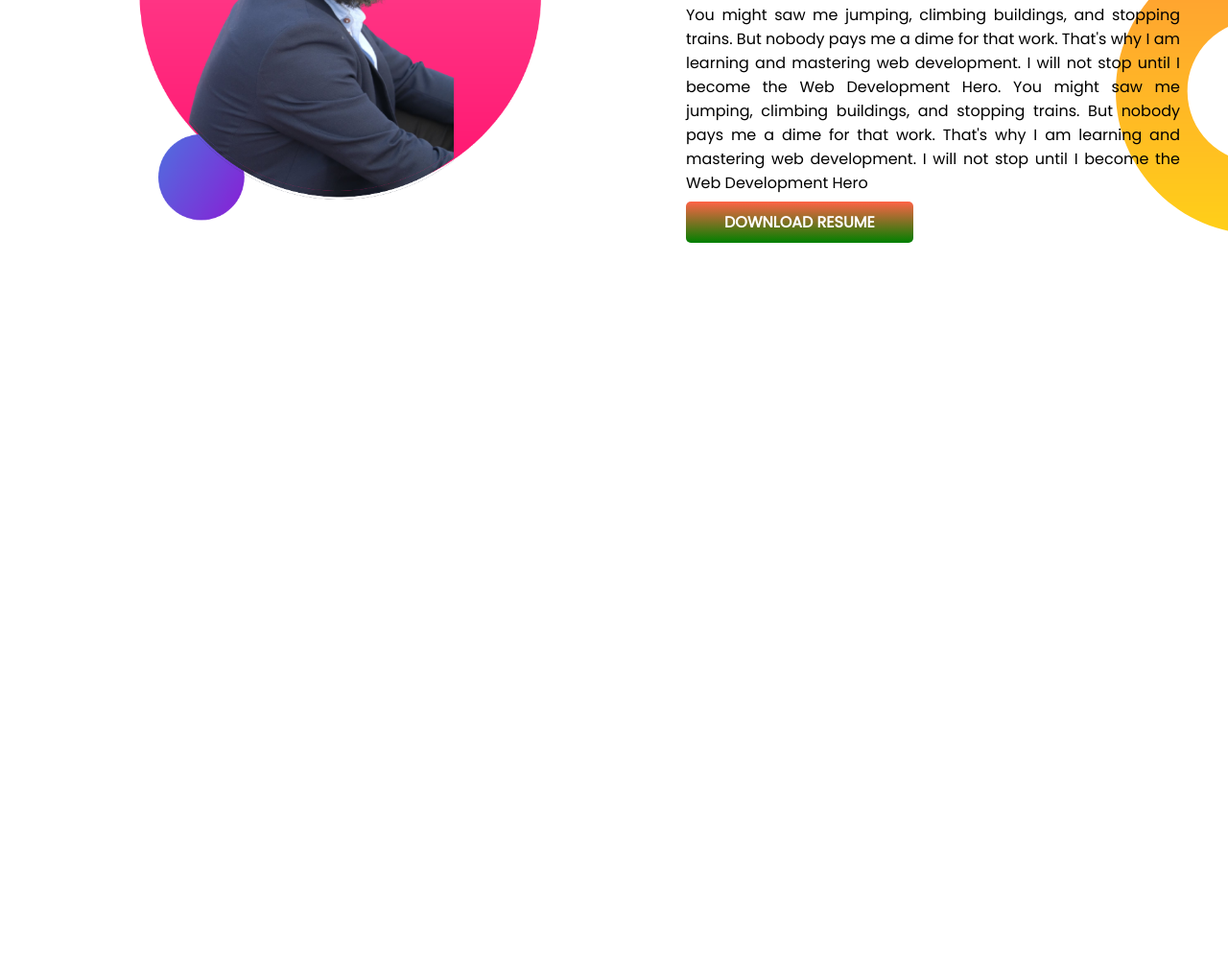
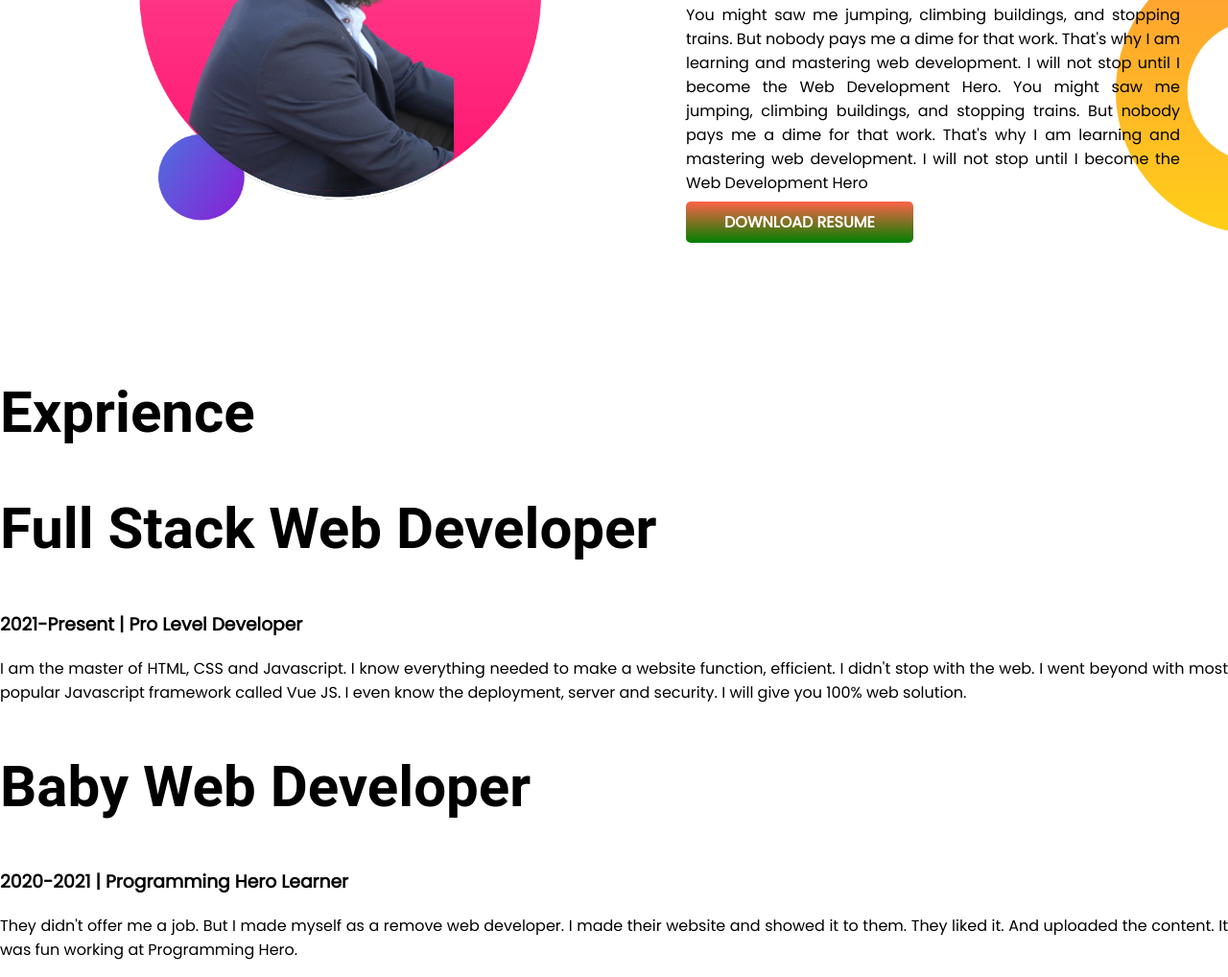
Before and after one commit to md-rakib-islam/developer-portfolio, a plain HTML site: page index.html in a window 1280 px wide. Shown: the part 1019-2037 px from the top of the page at 96% size. Before the commit the page ends 1413 px from the top, so only its background shows below. Drawn offline with Linux system fonts and the light colour scheme.

Commit message:
addded new

```diff
--- a/index.html
+++ b/index.html
@@ -12,7 +12,7 @@
 
 </head>
 <body>
-    <section class="top-banner">
+    <section class="top-banner section-area">
         <div class="half-width">
             <h1>Welcome To</h1>
             <h1> <samp class="name-color">Rakibul Islam</samp> World!!!</h1>
@@ -28,11 +28,11 @@
 
     </section>
 
-    <section class="dream-big">
+    <section class="dream-big section-area">
         <div class="half-width">
             <img src="images/rakib2.png" alt="Md rakibul Isma">
         </div>
-        <div class="half-width">
+        <div class="half-width ">
             <h1>Dream Big</h1>
             <h3>Build Climber and Train Stopper</h3>
             <p>You might saw me jumping, climbing buildings, and stopping trains. But nobody pays me a dime for that work. That's why I am learning and mastering web development. I will not stop until I become the Web Development Hero.               You might saw me jumping, climbing buildings, and stopping trains. But nobody pays me a dime for that work. That's why I am learning and mastering web development. I will not stop until I become the Web Development Hero
@@ -41,16 +41,25 @@
 
         </div>
 
+    </section>
 
+    <section class="exprience-area">
+        <h1>Exprience</h1>
 
-
-
-
+            <div >
+                <h1>Full Stack Web Developer</h1>
+                <h3>2021-Present | Pro Level Developer</h3>
+                <p>I am the master of HTML, CSS and Javascript. I know everything needed to make a website function, efficient. I didn't stop with the web. I went beyond with most popular Javascript framework called Vue JS. I even know the deployment, server and security. I will give you 100% web solution.</p>
+            </div>
+            <div >
+                <h1>Baby Web Developer</h1>
+                <h3>2020-2021 | Programming Hero Learner</h3>
+                <p>They didn't offer me a job. But I made myself as a remove web developer. I made their website and showed it to them. They liked it. And uploaded the content. It was fun working at Programming Hero.</p>
+            </div>
 
     </section>
 
 
 
-
 </body>
 </html>
--- a/style.css
+++ b/style.css
@@ -8,7 +8,7 @@ h1{
     color: orange;
 }
 
-section{
+.section-area{
  display: flex;
  margin-bottom: 150px;
 }
@@ -50,3 +50,5 @@ p{
     background-position: right;
     background-position-y:bottom ;
 }
+.exprience-area{
+}
```
